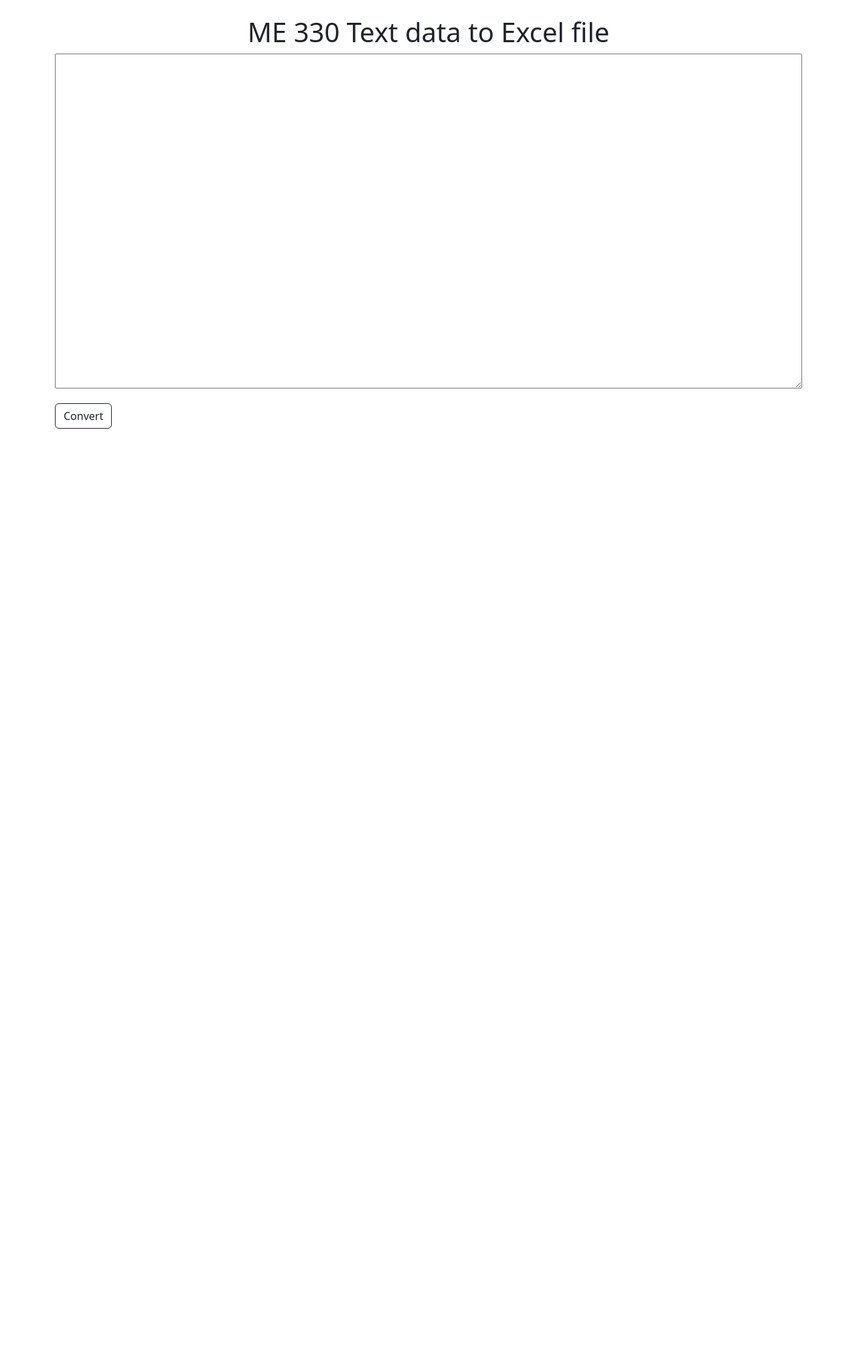
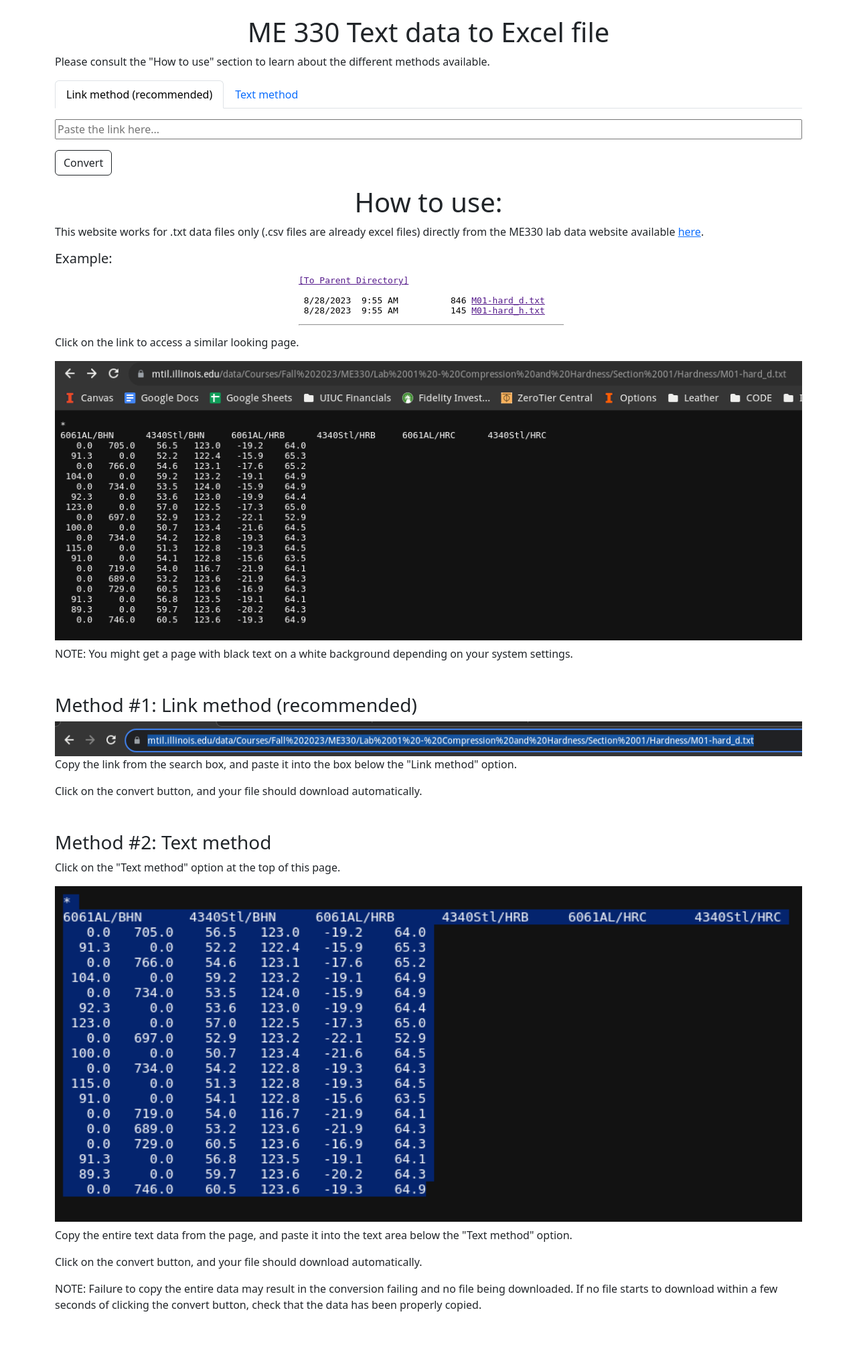
Before and after one commit to jcrayb/ME330-converter, a Flask app: page / in a window 1280 px wide. Shown: the whole page at 67% size. Before the commit the page ends 640 px from the top, so only its background shows below. Run offline with Flask 3, Linux system fonts and the light colour scheme; some libraries are stand-ins or nearby versions.

Commit message:
Added support for downloading from URL

```diff
--- a/app.py
+++ b/app.py
@@ -1,5 +1,6 @@
-from flask import Flask, render_template, request, send_from_directory
+from flask import Flask, render_template, request, send_from_directory, abort
 from txt_to_csv import convert_txt_to_csv
+import requests
 
 app = Flask(__name__)
 
@@ -11,13 +12,22 @@
 def healthcheck():
     return {'status':'healthy'}
 
-@app.route('/convert', methods=['POST'])
-def route_convert():
+@app.route('/convert', defaults={'type':''})
+@app.route('/convert/<type_>', methods=['POST'])
+def route_convert(type_):
+
+    if not type_:
+        return abort(400)
     data = request.get_json()
-    text = data['text']
+    if type_ == 'url':
+        text = requests.get(data['url']).content.decode('utf-8')
+    elif type_ == 'text':
+        text = data['text']
+    else:
+        return abort(400)
     csv = convert_txt_to_csv(text)
     return send_from_directory('temp', 'temp.csv')
 
 
 if __name__ == '__main__':
-    app.run(host="0.0.0.0", port='8080')
+    app.run(debug=True, host="0.0.0.0", port='8080')
--- a/templates/app.html
+++ b/templates/app.html
@@ -8,18 +8,38 @@
     <script src="https://cdn.jsdelivr.net/npm/bootstrap@5.3.1/dist/js/bootstrap.bundle.min.js" integrity="sha384-HwwvtgBNo3bZJJLYd8oVXjrBZt8cqVSpeBNS5n7C8IVInixGAoxmnlMuBnhbgrkm" crossorigin="anonymous"></script>
     <title>Document</title>
     <script>
-        function convert(){
+        function convert_from_textbox(){
             text = document.getElementById('main-textarea').value;
             if (text===''){
                 document.getElementById('err-msg').innerHTML = 'Your text field is blank.'
                 return
             }
-            fetch('/convert', {
+            fetch('/convert/text', {
                 method:'POST',
                 headers:{
                     'Content-Type':'application/json'
                 },
                 body: JSON.stringify({text})
+            })
+            .then(response => response.blob())
+            .then(data=>{
+                document.getElementById('err-msg').innerHTML = ''
+                saveAs(data, 'data.csv')
+            });
+        };
+
+        function convert_from_url(){
+            url = document.getElementById('main-urlbox').value;
+            if (url===''){
+                document.getElementById('err-msg').innerHTML = 'Your text field is blank.'
+                return
+            }
+            fetch('/convert/url', {
+                method:'POST',
+                headers:{
+                    'Content-Type':'application/json'
+                },
+                body: JSON.stringify({url})
             })
             .then(response => response.blob())
             .then(data=>{
@@ -38,14 +58,61 @@
 <body>
     <div class="container pt-4">
         <h1 class="text-center">ME 330 Text data to Excel file</h1>
-        <div class="row">
-            <div class="col-md-12">
-                <textarea name="textarea" id="main-textarea" class="w-100"></textarea>
-                <p id="err-msg"></p>
+        <p>Please consult the "How to use" section to learn about the different methods available.</p>
+        <ul class="nav nav-tabs mb-3" id="tab" role="tablist">
+            <li class="nav-item">
+              <button class="nav-link active" id="url-tab" data-bs-toggle="tab" data-bs-target="#url-tab-pane" type="button" role="tab" aria-controls="url-tab-pane" aria-selected="true">Link method (recommended)</button>
+            </li>
+            <li class="nav-item">
+              <button class="nav-link" id="text-tab" data-bs-toggle="tab" data-bs-target="#text-tab-pane" type="button" role="tab" aria-controls="text-tab-pane" aria-selected="false">Text method</button>
+            </li>
+          </ul>
+          <div class="tab-content" id="tab-content">
+            <!-- URL tab-->
+            <div class="tab-pane fade show active" id="url-tab-pane" role="tabpanel" aria-labelledby="url-tab" tabindex="0">
+                <input type="text" name="urlbox" id="main-urlbox" class="w-100 mb-3" placeholder="Paste the link here...">
+                <button onclick="convert_from_url()" class="btn btn-outline-dark">Convert</button>
             </div>
+
+            <!-- TEXT tab -->
+            <div class="tab-pane fade" id="text-tab-pane" role="tabpanel" aria-labelledby="text-tab" tabindex="0">
+                <textarea name="textarea" id="main-textarea" class="w-100 mb-3" placeholder="Paste the text data here..."></textarea>
+                <button onclick="convert_from_textbox()" class="btn btn-outline-dark">Convert</button>
+            </div>
+          </div>
+          <p id="err-msg"></p>
+
+
+
+        <h1 class="text-center">How to use:</h1>
+        <p>This website works for .txt data files only (.csv files are already excel files) directly from the ME330 lab data website available <a href="https://mtil.illinois.edu/data/Courses/Fall%202023/ME330/">here</a>.</p>
+        <h5>Example:</h5>
+        <div class="d-flex align-content-center justify-content-center">
+            <img src="static/img/img_1.png" alt="Example of compatible files">
         </div>
+        <p class="mt-2">Click on the link to access a similar looking page. </p>
+        <div class="d-flex align-content-center justify-content-center">
+            <img src="static/img/page.png" alt="Example of compatible page" class="w-100">
+        </div>
+        <p class="mt-2">NOTE: You might get a page with black text on a white background depending on your system settings.</p>
+        <h3 class="mt-5">Method #1: Link method (recommended)</h3>
+        <div class="d-flex align-content-center justify-content-center">
+            <img src="static/img/url_method.png" alt="Illustration of copied link" class="w-100">
+        </div>
+        <p>Copy the link from the search box, and paste it into the box below the "Link method" option.</p>
 
-        <button onclick="convert()" class="btn btn-outline-dark">Convert</button>
+        <p>Click on the convert button, and your file should download automatically.</p>
+
+        <h3 class="mt-5">Method #2: Text method</h3>
+        <p>Click on the "Text method" option at the top of this page.</p>
+        <div class="d-flex align-content-center justify-content-center">
+            <img src="static/img/table_method.png" alt="Illustration of copied data" class="w-100">
+        </div>
+        <p class="mt-2">Copy the entire text data from the page, and paste it into the text area below the "Text method" option.</p>
+        <p>Click on the convert button, and your file should download automatically.</p>
+        <p class="mb-5">NOTE: Failure to copy the entire data may result in the conversion failing and no file being downloaded. If no file starts to download within a few seconds of clicking the convert button, check that the data has been properly copied.</p>
+
+
     </div>
 
 
--- a/txt_to_csv.py
+++ b/txt_to_csv.py
@@ -1,10 +1,10 @@
 import pandas as pd
 
 def convert_txt_to_csv(text):
-    text = text.replace('*\n', '')
-    text = text.split(' ')
+    new_text = text.replace('*\n', '')
+    text = new_text.split(' ')
+    text[0] = text[0].replace('*\r', '')
     data_list1 = [e.split('\t') for e in text]
-
     data_list2 = []
 
     for e in data_list1:
```
Also changed, not shown: static/img/img_1.png (added), static/img/page.png (added), static/img/table_method.png (added), static/img/url_method.png (added).
